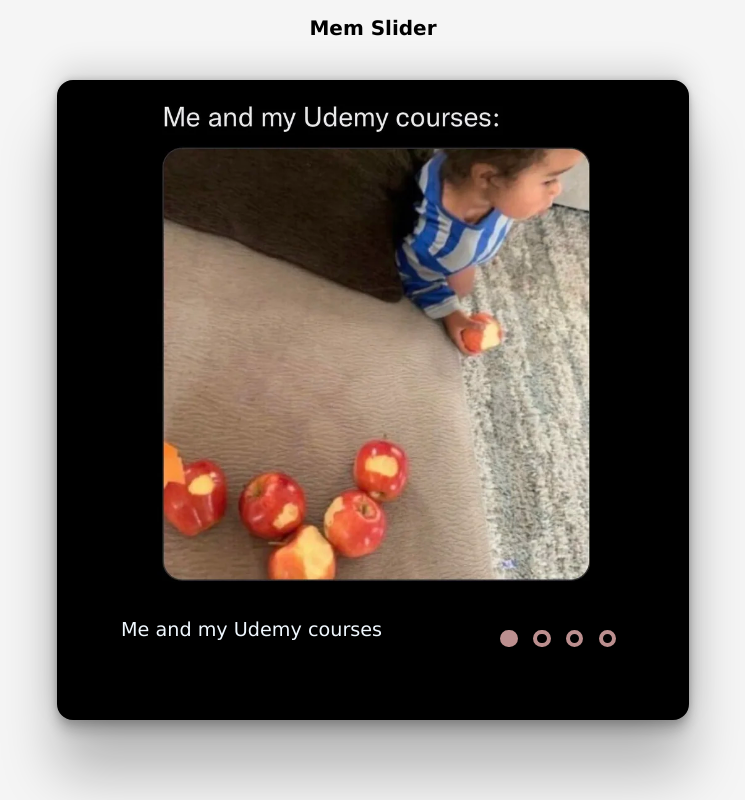
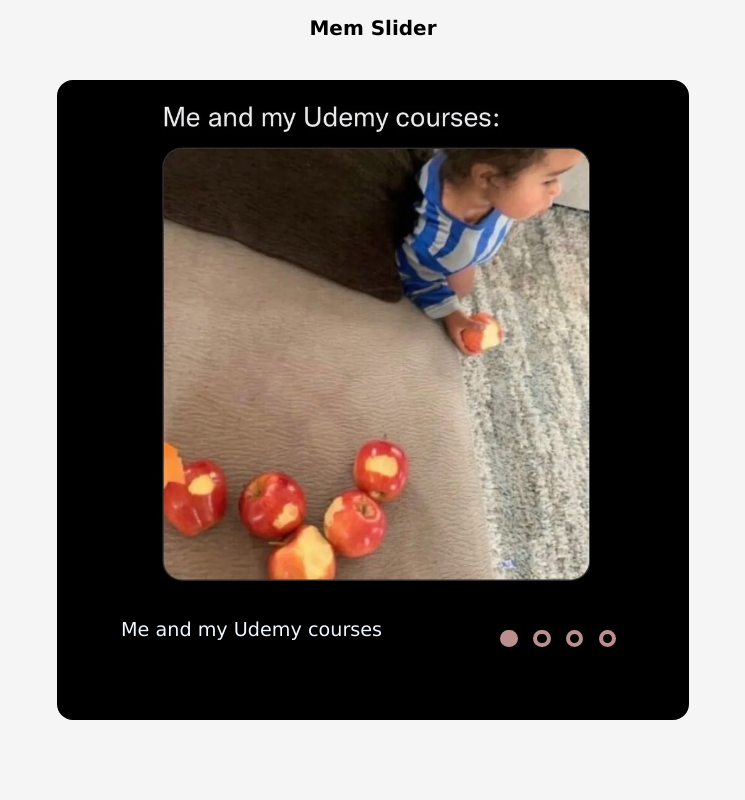
Before and after one commit to yellographics/cssMemSlider, a plain HTML site: page cssMemSlider/index.html in a window 1280 px wide. Shown: the whole page, without its empty margins (267-1012 px from the left). Drawn offline with Linux system fonts and the light colour scheme.

Commit message:
fix: remove shadow (Mon, May 16, 2022 10:42:18 AM)

```diff
--- a/cssMemSlider/style.css
+++ b/cssMemSlider/style.css
@@ -20,7 +20,6 @@ input {
 
 .slider-container {
     background-color: black;
-    box-shadow: rgba(0, 0, 0, 0.25) 0px 54px 55px, rgba(0, 0, 0, 0.12) 0px -12px 30px, rgba(0, 0, 0, 0.12) 0px 4px 6px, rgba(0, 0, 0, 0.17) 0px 12px 13px, rgba(0, 0, 0, 0.09) 0px -3px 5px;
     border: 1rem solid black;
     border-radius: 1rem;
     overflow: hidden;
```
